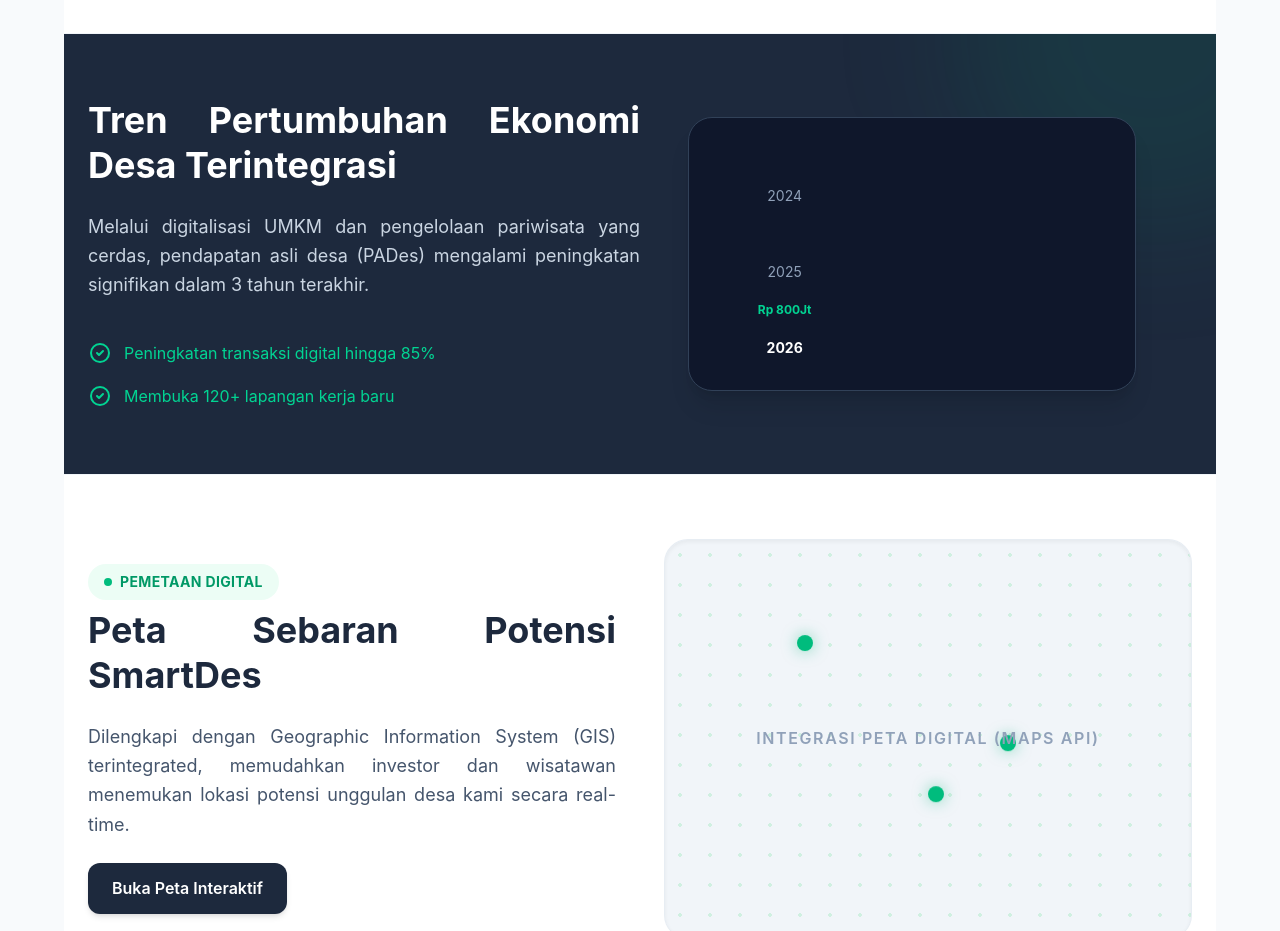
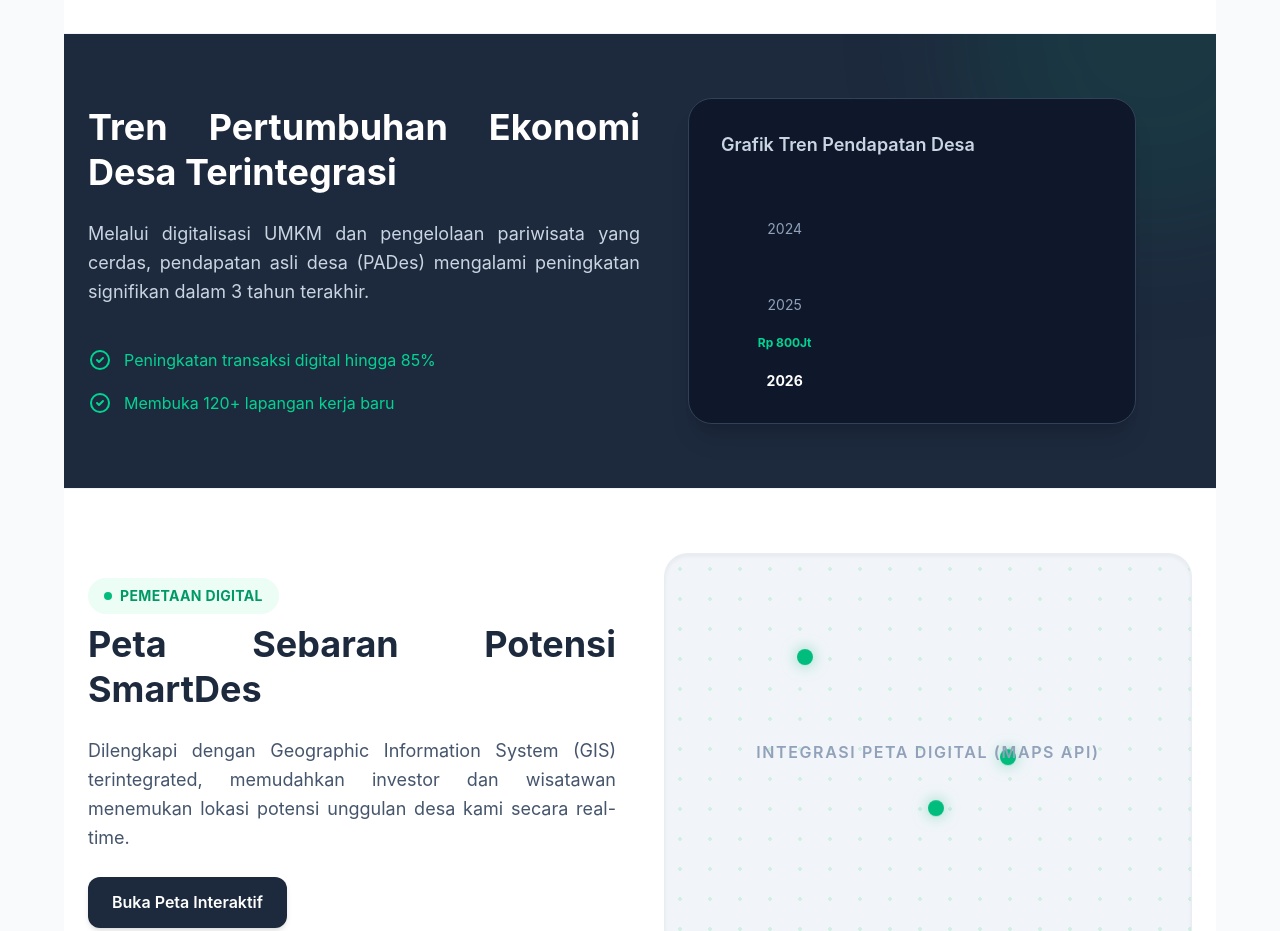
Before and after one commit to muhammadarlianoscar-uti/TA-WEB-24-SEMBADE, a Next.js app in the folder my-app/: page /potensi in a window 1280 px wide. Shown: the part 1440-2371 px from the top of the page. Built offline with nearby package versions, Linux system fonts and the light colour scheme.

Commit message:
Menambahkan judul pada container untuk grafik tren pendapatan desa

```diff
--- a/my-app/app/potensi/page.tsx
+++ b/my-app/app/potensi/page.tsx
@@ -290,6 +290,7 @@ export default function PotensiPage() {
             {/* SECTION VISUALISASI PERTUMBUHAN PENDAPATAN */}
             {/* membuat kotak grafik */}
             <div className="lg:w-1/2 w-full max-w-md bg-slate-900 rounded-3xl p-8 shadow-xl border border-slate-700">
+            <h3 className="text-lg font-semibold text-slate-300 mb-6">Grafik Tren Pendapatan Desa</h3>
               <div className="relative w-full h-52 flex flex-col justify-between">
 
                 {/* Batang 1 */}
```
